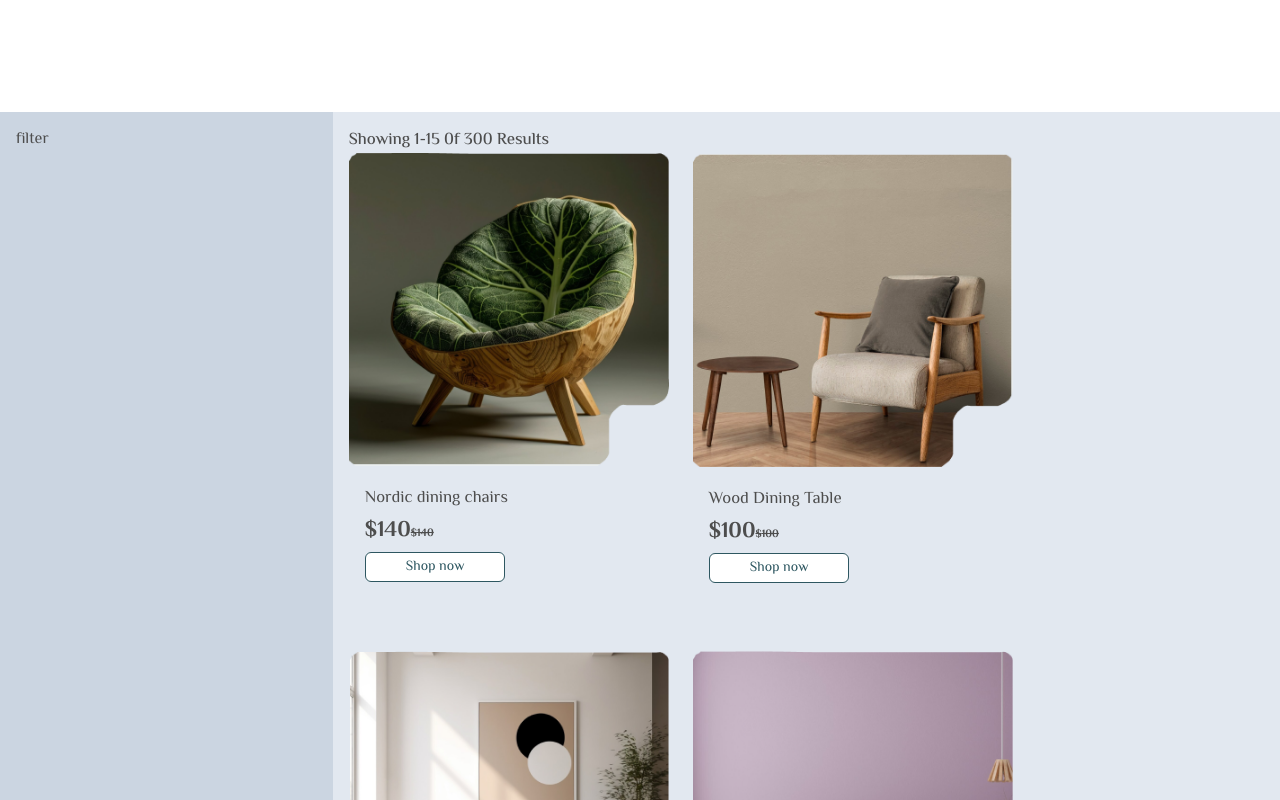
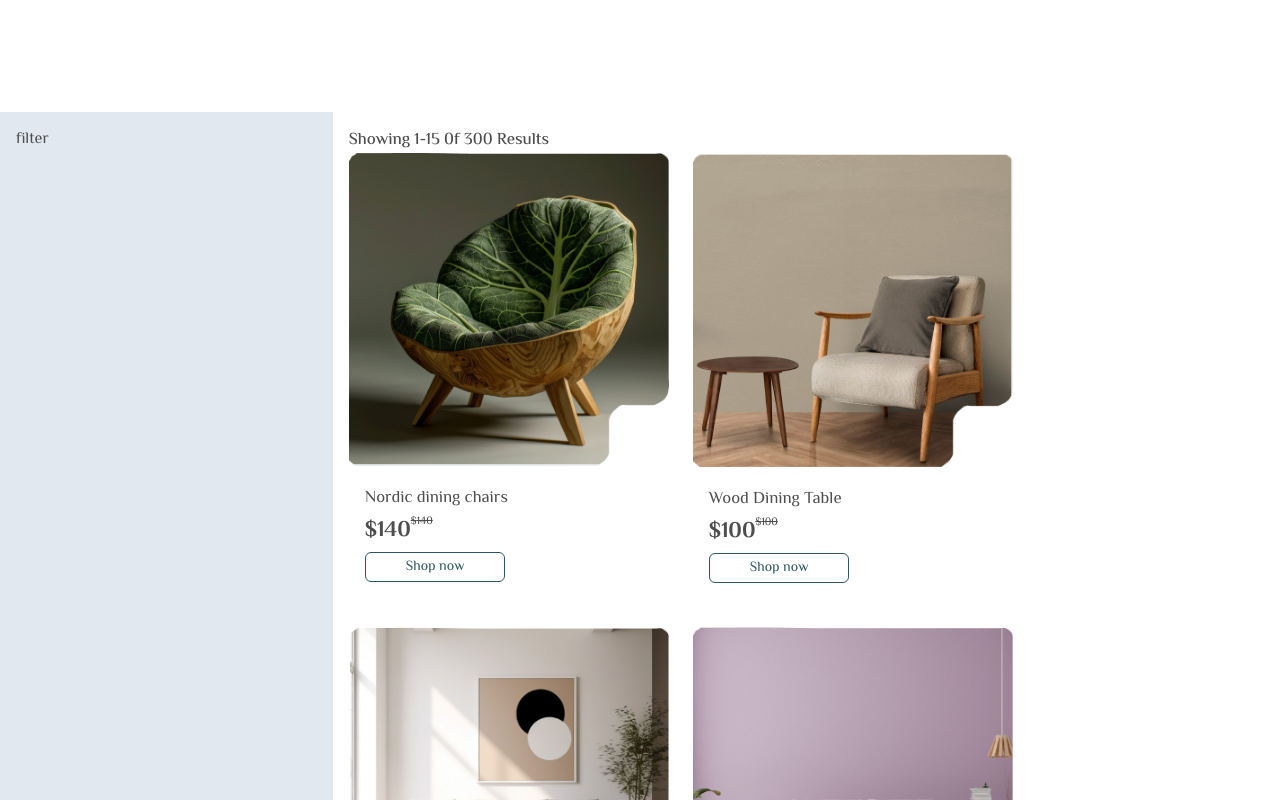
Before and after one commit to OvyEvbodi/e-commerce, a Next.js app: page /products in a window 1280 px wide. Shown: the top 800 px of the page. Built offline with nearby package versions, Linux system fonts and the light colour scheme.

Commit message:
Add product listing

```diff
--- a/api/data.json
+++ b/api/data.json
@@ -186,6 +186,14 @@
       "price": 165
     },
     {
+      "id": 15,
+      "title": "Wood Dining Table",
+      "description": "",
+      "image": "/productImage15.png",
+      "label": "FINELY Modern Rustic",
+      "price": 100
+    },
+    {
       "id": 16,
       "title": "Nordic dining chairs ",
       "description": "",
--- a/app/globals.css
+++ b/app/globals.css
@@ -87,6 +87,7 @@ body {
   }
 }
 
+/* -------------products page */
 
 
 .hero_vector {
--- a/app/products/page.tsx
+++ b/app/products/page.tsx
@@ -6,12 +6,12 @@ import { product_cards } from "@/api/data.json";
 const ProductsPage = () => {
   return (
     <main className="flex flex-wrap">
-      <div className="bg-slate-300 p-4 min-w-[100vw]  lg:min-w-[26vw] lg:w-[26vw] lg:min-h-[100vh]">
+      <div className="bg-slate-200 p-4 min-w-[100vw] lg:min-w-[26vw] lg:w-[26vw] lg:min-h-[100vh]">
         filter
       </div>
-      <div className="bg-slate-200 p-4 min-w-[100vw] lg:min-w-[74vw] lg:w-[74vw] lg:min-h-[100vh]">
+      <div className="p-4 min-w-[100vw] lg:min-w-[74vw] lg:w-[74vw] lg:min-h-[100vh]">
         <h4 className="text-[1.05rem] font-[500]">Showing 1-15 0f 300 Results</h4>
-        <div className="flex flex-wrap gap-4 lg:gap-6">
+        <div className="flex flex-wrap gap-4 lg:gap-6 ">
           {
             product_cards.map(item => (
               <div key={item.id}>
--- a/components/productCard.tsx
+++ b/components/productCard.tsx
@@ -11,9 +11,12 @@ const ProductCard: NextPage<BigCardProps> = ({title, image, label, price}) => {
         <Image src={image} width={350} height={600} alt={label} />
         {/* <img src={image} className="h-full w-full"/> */}
       </div>
-      <div className="p-2 md:p-4 text-left w-full lg:min-h-[20vh]">
+      <div className="p-2 md:p-4 text-left]">
         <h5 className="text-[1.05rem] text-grey-text leading-8">{title}</h5>
-        <p className="font-bold text-[1.4rem]">${price}<span className="text-[0.7rem] -translate-y-6 line-through">${price}</span></p>
+        <div className="flex">
+          <span className="font-bold text-[1.4rem]">${price}</span>
+          <span className="text-[0.7rem] line-through">${price}</span>
+        </div>
         <SmallButton text='Shop now' />
       </div>
     </div>
```
Also changed, not shown: public/productImage8.png (added), public/productImage9 (1).png (added).
